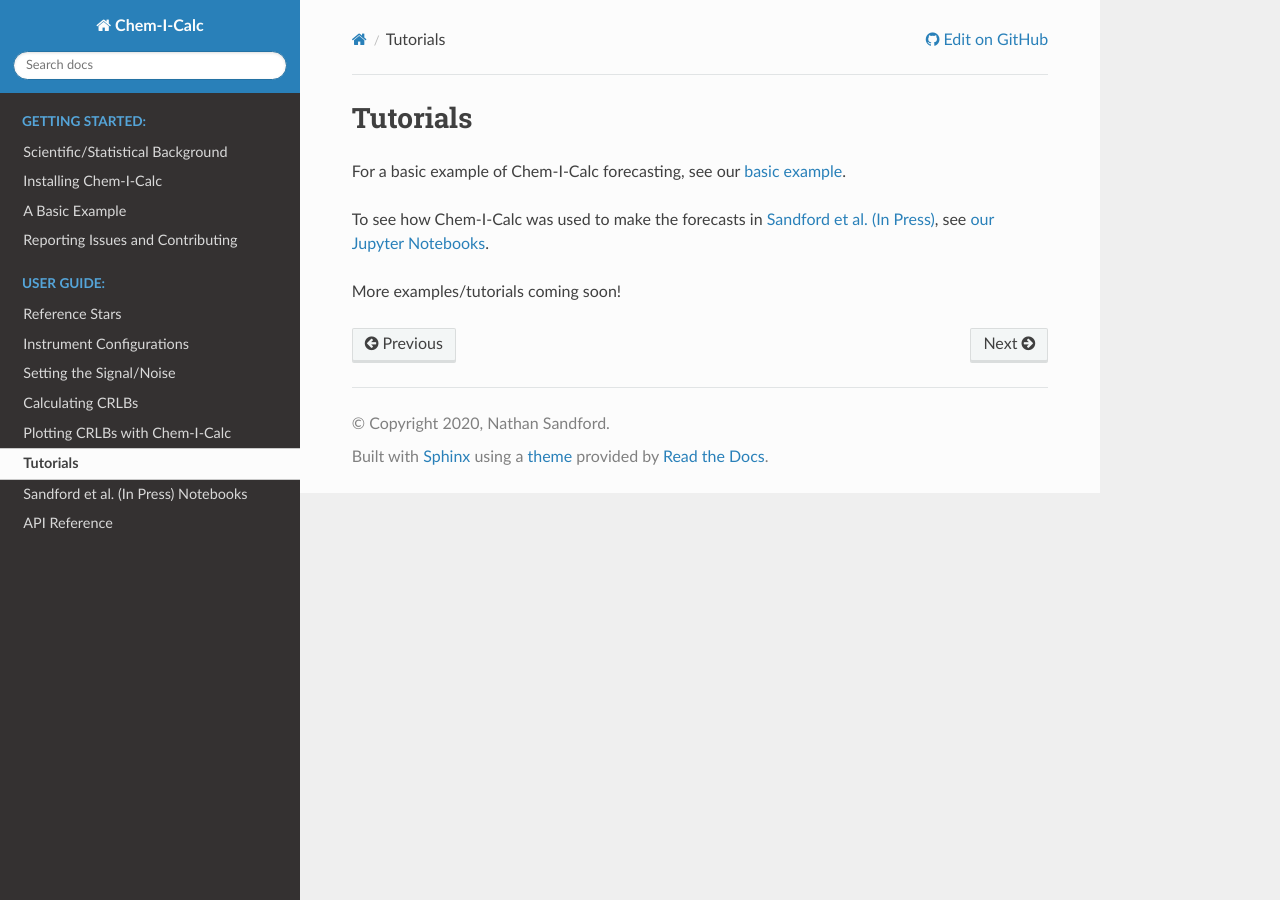
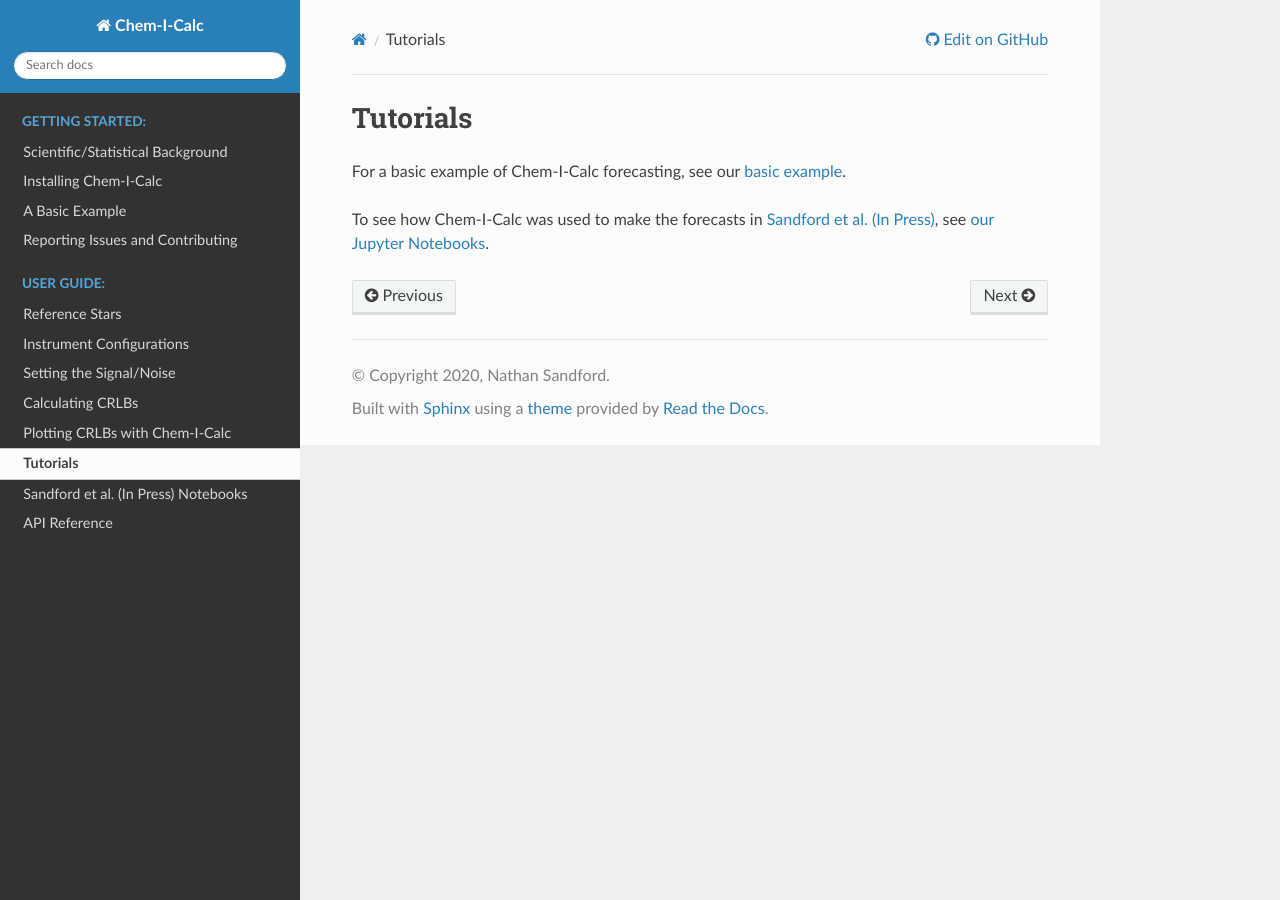
Before and after one commit to NathanSandford/Chem-I-Calc, a Sphinx documentation site: the page built from docs/user/tutorials.rst, in a window 1280 px wide. Built offline with Sphinx 7.4.7 and the Read the Docs theme 3.1.0, drawn with Linux system fonts in a browser that asks for light colours.

Commit message:
Remove placeholder for upcoming tutorials
Removed placeholder text about upcoming examples.

```diff
--- a/docs/user/tutorials.rst
+++ b/docs/user/tutorials.rst
@@ -7,5 +7,3 @@
 
 To see how Chem-I-Calc was used to make the forecasts in `Sandford et al. (In Press) <https://arxiv.org/abs/2006.08640>`_,
 see :ref:`our Jupyter Notebooks <paper>`.
-
-More examples/tutorials coming soon!
```
